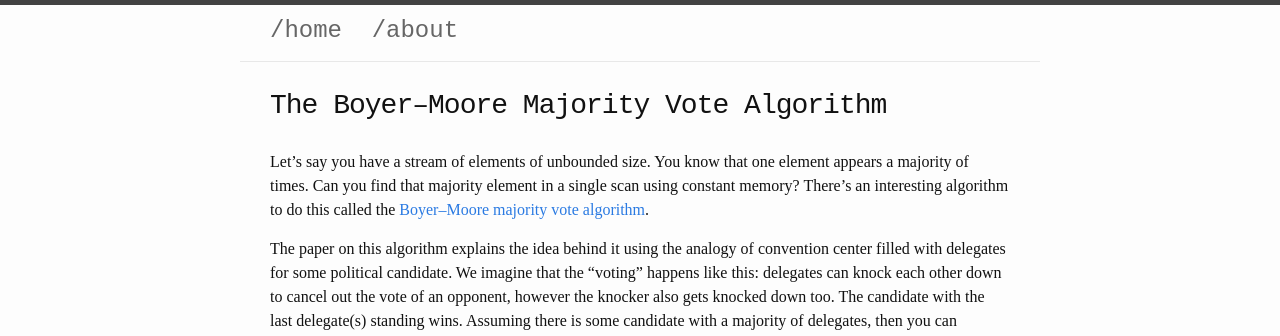
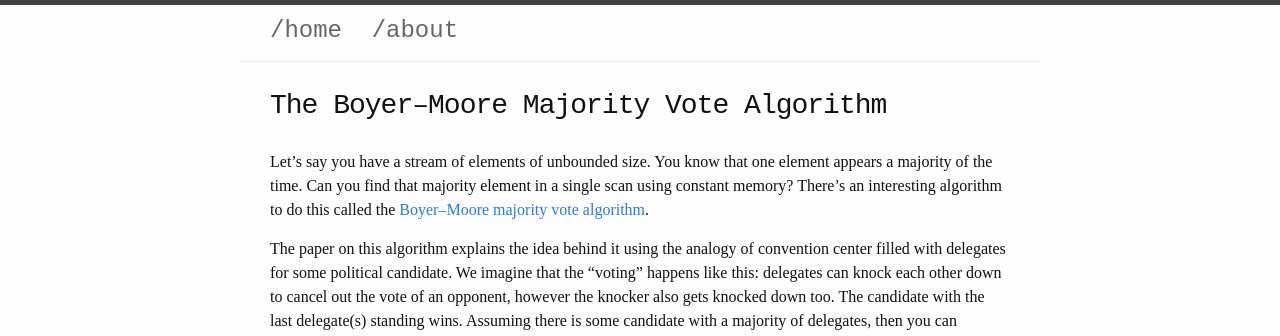
Before and after one commit to mattsteadman/mattsteadman.github.io, a Jekyll site: the page built from _posts/2023-12-05-majority-vote.md, in a window 1280 px wide. Shown: the top 336 px of the page. Built offline with Jekyll 4.4.1, drawn with Linux system fonts in a browser that asks for light colours.

Commit message:
Phrasing

```diff
--- a/_posts/2023-12-05-majority-vote.md
+++ b/_posts/2023-12-05-majority-vote.md
@@ -7,7 +7,7 @@ permalink: majority-vote
 description: "The Boyer–Moore majority vote algorithm"
 ---
 
-Let's say you have a stream of elements of unbounded size. You know that one element appears a majority of times. Can you find that majority element in a single scan using constant memory? There's an interesting algorithm to do this called the [Boyer–Moore majority vote algorithm](https://doi.org/10.1007/978-94-011-3488-0_5).
+Let's say you have a stream of elements of unbounded size. You know that one element appears a majority of the time. Can you find that majority element in a single scan using constant memory? There's an interesting algorithm to do this called the [Boyer–Moore majority vote algorithm](https://doi.org/10.1007/978-94-011-3488-0_5).
 
 The paper on this algorithm explains the idea behind it using the analogy of convention center filled with delegates for some political candidate. We imagine that the "voting" happens like this: delegates can knock each other down to cancel out the vote of an opponent, however the knocker also gets knocked down too. The candidate with the last delegate(s) standing wins. Assuming there is some candidate with a majority of delegates, then you can guarantee that that candidate will win this kind of competition. Even if every other candidate's delegates teamed up to knock down the delegates of the candidate with the majority, there wouldn't be enough.
 
```
